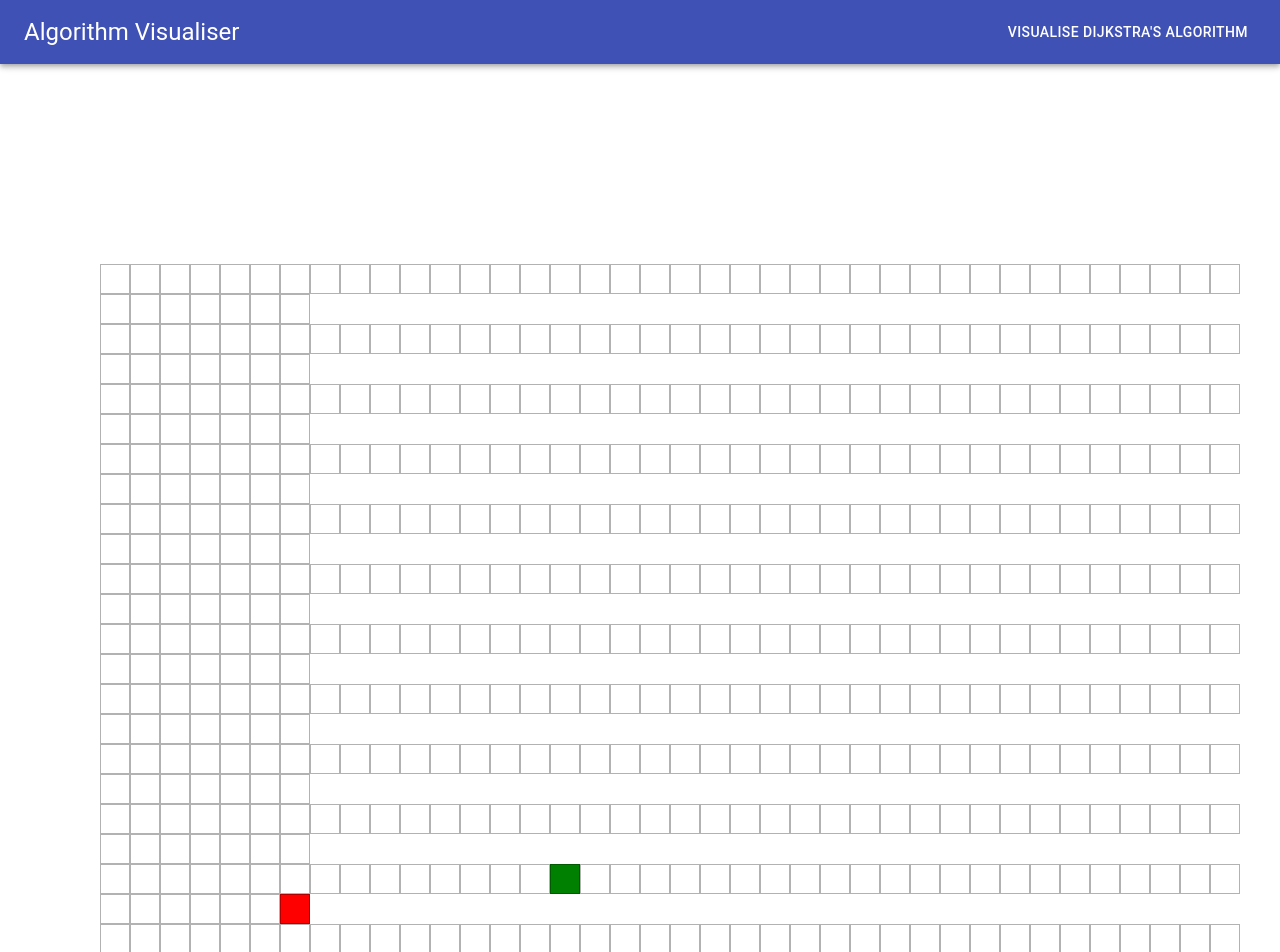
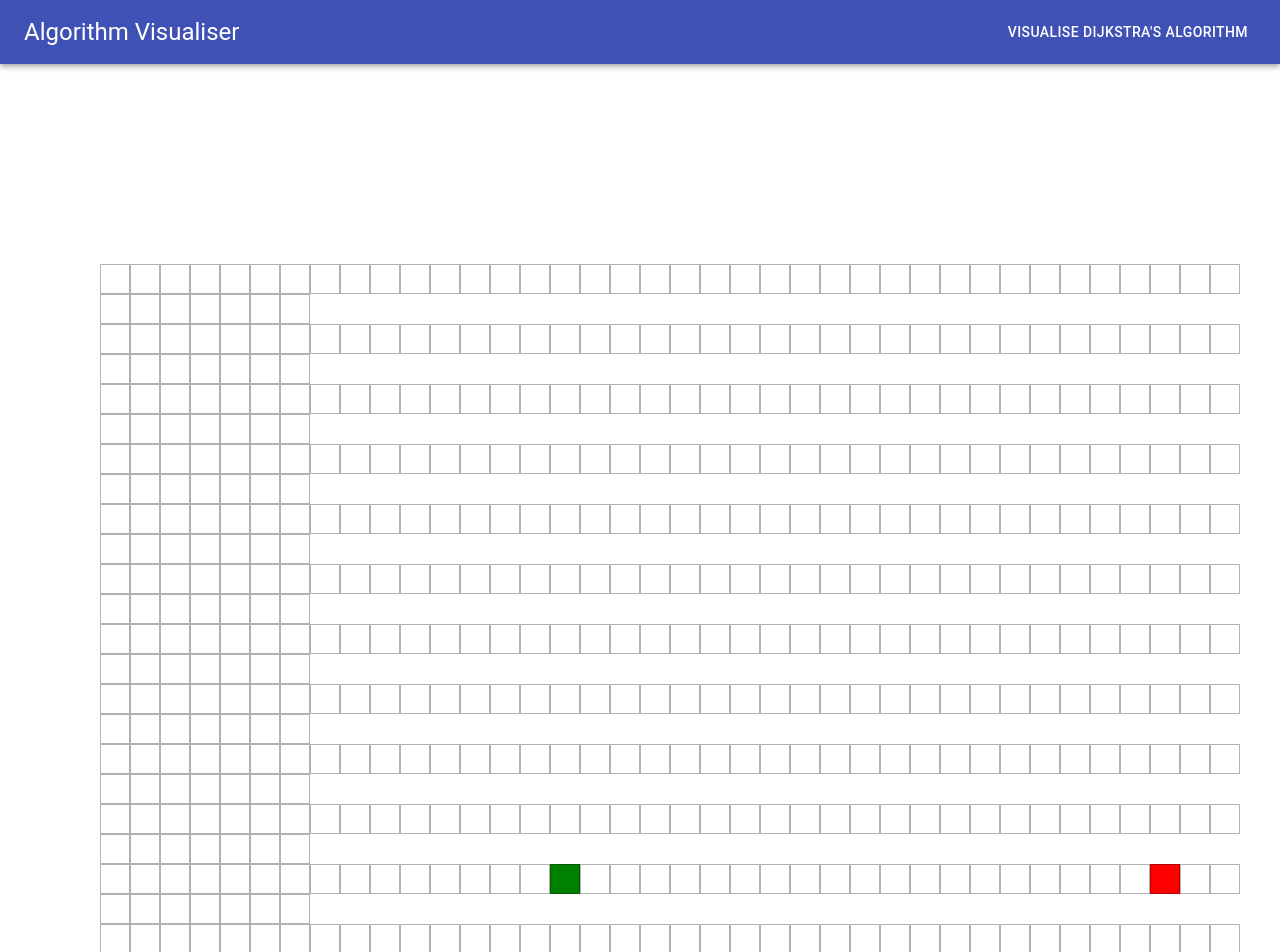
Before and after one commit to BozinovskiDaniel/AlgorithmVisualiser, a React (Create React App) app in the folder client/: page / in a window 1280 px wide. Shown: the top 952 px of the page. Built offline with nearby package versions, Linux system fonts and the light colour scheme; the HTML template or start-up script is replaced by a standard one.

Commit message:
changed end col

```diff
--- a/client/src/pages/PathfindingAlgorithms.js
+++ b/client/src/pages/PathfindingAlgorithms.js
@@ -12,7 +12,7 @@ import {
 const START_ROW = 10;
 const START_COL = 15;
 const FINISH_ROW = 10;
-const FINISH_COL = 44;
+const FINISH_COL = 35;
 
 function PathfindingAlgorithms() {
   const [grid, setGrid] = useState(null);
```
